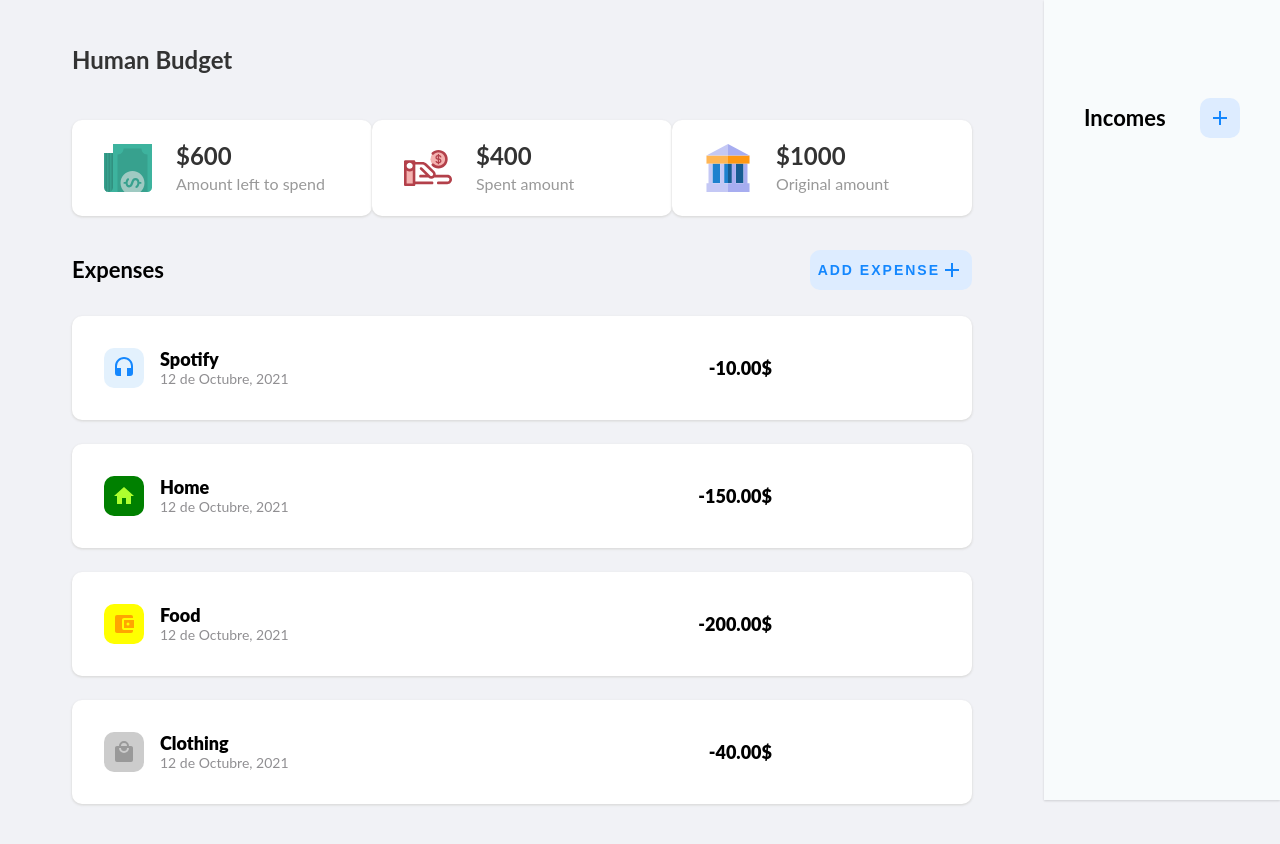
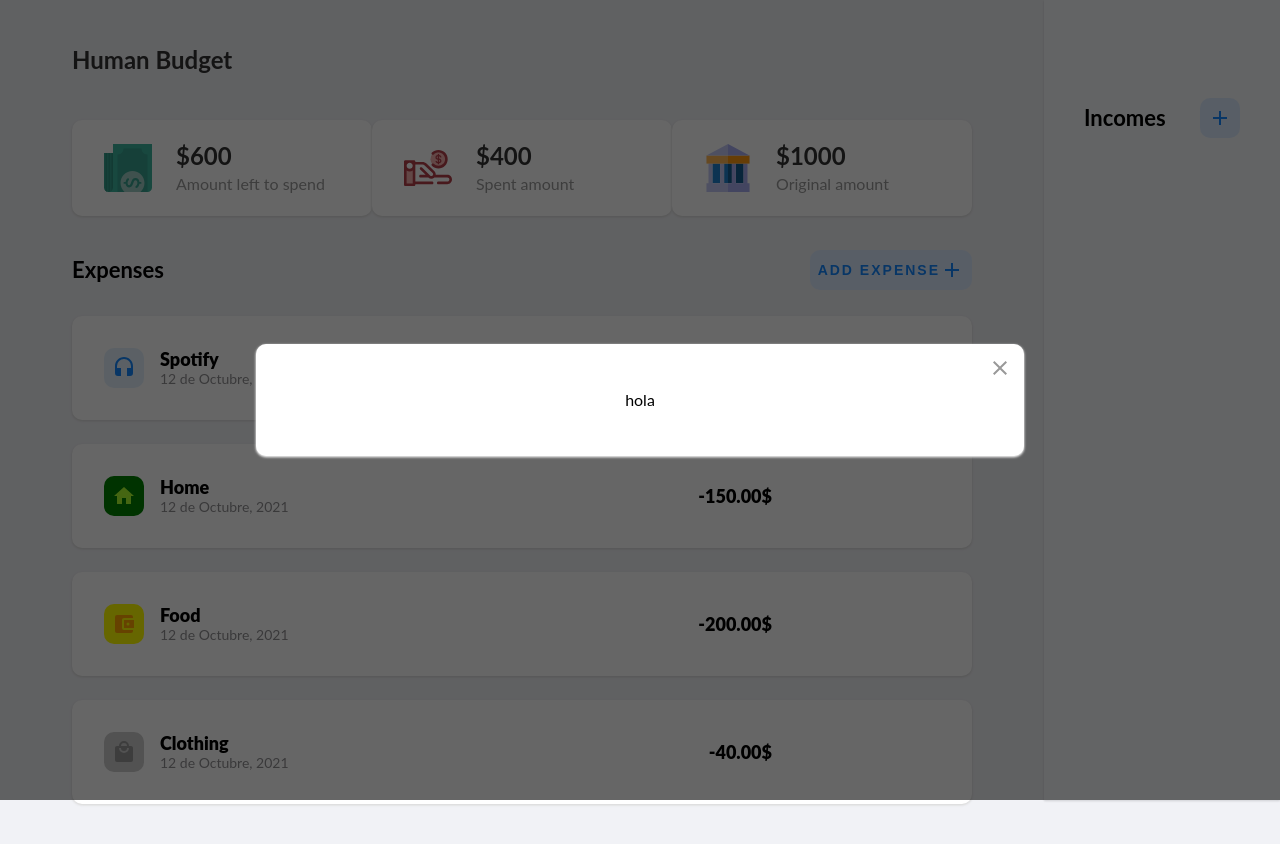
Before and after one commit to AlbaCasas/human-budget, a React (Create React App) app: page / in a window 1280 px wide. Shown: the top 844 px of the page. Built offline with nearby package versions, Linux system fonts and the light colour scheme; the HTML template or start-up script is replaced by a standard one.

Commit message:
Create Modal component

```diff
--- /dev/null
+++ b/src/components/Modal/Modal.css
@@ -0,0 +1,34 @@
+.modal {
+    position: fixed;
+    top: 50%;
+    left: 50%;
+    transform: translateX(-50%) translateY(-50%);
+    width: 768px;
+    text-align: center;
+    padding: 48px;
+    background-color: white;
+    border-radius: 10px;
+    box-shadow: 0 1px 3px #ddd, 0 1px 2px #ddd;
+
+}
+
+.backdrop {
+    position: fixed;
+    top: 0;
+    left: 0;
+    width: 100vw;
+    height: 100vh;
+    background-color: black;
+    opacity: 0.6;
+}
+
+.modal__close {
+    padding: 8px;
+    border: 0;
+    background-color: transparent;
+    cursor: pointer;
+    position: absolute;
+    top: 4px;
+    right: 4px;
+    color: #999;
+}
--- /dev/null
+++ b/src/components/Modal/Modal.jsx
@@ -0,0 +1,16 @@
+import Icon from "../Icon";
+import "./Modal.css";
+
+const Modal = (props) => {
+    return <>
+        <div className="backdrop"/>
+        <div className="modal">
+            <button className="modal__close">
+                <Icon icon="close"/>
+            </button>
+            {props.children}
+        </div>
+    </>
+}
+
+export default Modal;
--- /dev/null
+++ b/src/components/Modal/index.js
@@ -0,0 +1 @@
+export { default } from "./Modal";
--- a/src/pages/App.js
+++ b/src/pages/App.js
@@ -3,6 +3,7 @@ import ExpenseCard from "../components/ExpenseCard";
 import Title from "../components/Title";
 import Button from "../components/Button";
 import TotalAmount from "../components/TotalAmount";
+import Modal from "../components/Modal"
 import moneySvg from "../assets/money.svg";
 import spentSvg from "../assets/spent.svg";
 import bankSvg from "../assets/bank.svg";
@@ -11,6 +12,7 @@ import "./App.css";
 function App() {
   return (
     <div className="app">
+      <Modal>hola</Modal>
       <Layout>
         <div className="app__header">
           <TotalAmount text="Amount left to spend" img={moneySvg}>600</TotalAmount>
```
